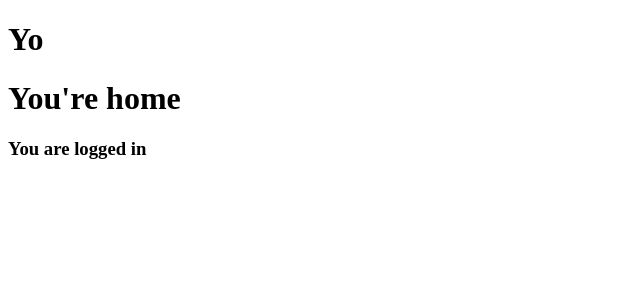
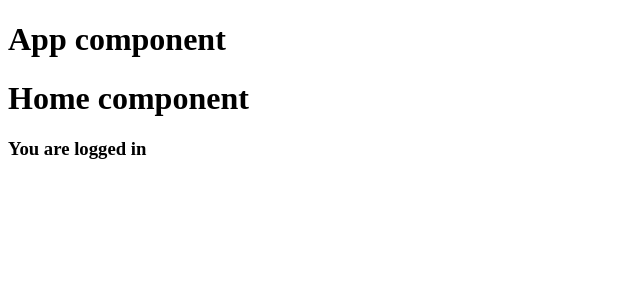
Before and after one commit to fidanym/vue-store-demo, a Vue app: page / in a window 1280 px wide. Shown: the top 300 px of the page, without its empty margins (0-640 px from the left). Built offline with nearby package versions, Linux system fonts and the light colour scheme; sample sign-in values are in the browser's storage.

Commit message:
Fix route

```diff
--- a/src/App.vue
+++ b/src/App.vue
@@ -1,6 +1,6 @@
 <template>
   <div>
-      <h1>Yo</h1>
+      <h1>App component</h1>
     <router-view/>
   </div>
 </template>
--- a/src/components/Auth/Register.vue
+++ b/src/components/Auth/Register.vue
@@ -27,7 +27,7 @@
         this.$auth.register(this.username, this.password, this.email)
                 .then(message => {
                     alert(message)
-                    this.$router.push('auth/login')
+                    this.$router.push('login')
                 })
                 .catch(error => {
                     alert(error)
--- a/src/components/Home.vue
+++ b/src/components/Home.vue
@@ -1,6 +1,6 @@
 <template>
     <div>
-        <h1>You're home</h1>
+        <h1>Home component</h1>
         <h3 v-if="isLoggedIn">You are logged in</h3>
     </div>
 </template>
```
